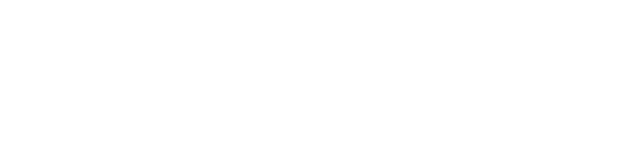
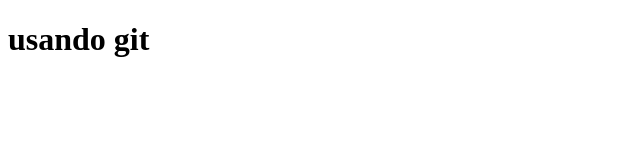
Before and after one commit to DAANIIAA/practica_git, a plain HTML site: page index.html in a window 1280 px wide. Shown: the whole page, without its empty margins (0-640 px from the left). Drawn offline with Linux system fonts and the light colour scheme.

Commit message:
agregue un titulo

```diff
--- a/index.html
+++ b/index.html
@@ -7,6 +7,6 @@
     <title>Document</title>
 </head>
 <body>
-
+ <h1>usando git</h1>
 </body>
 </html>
```
